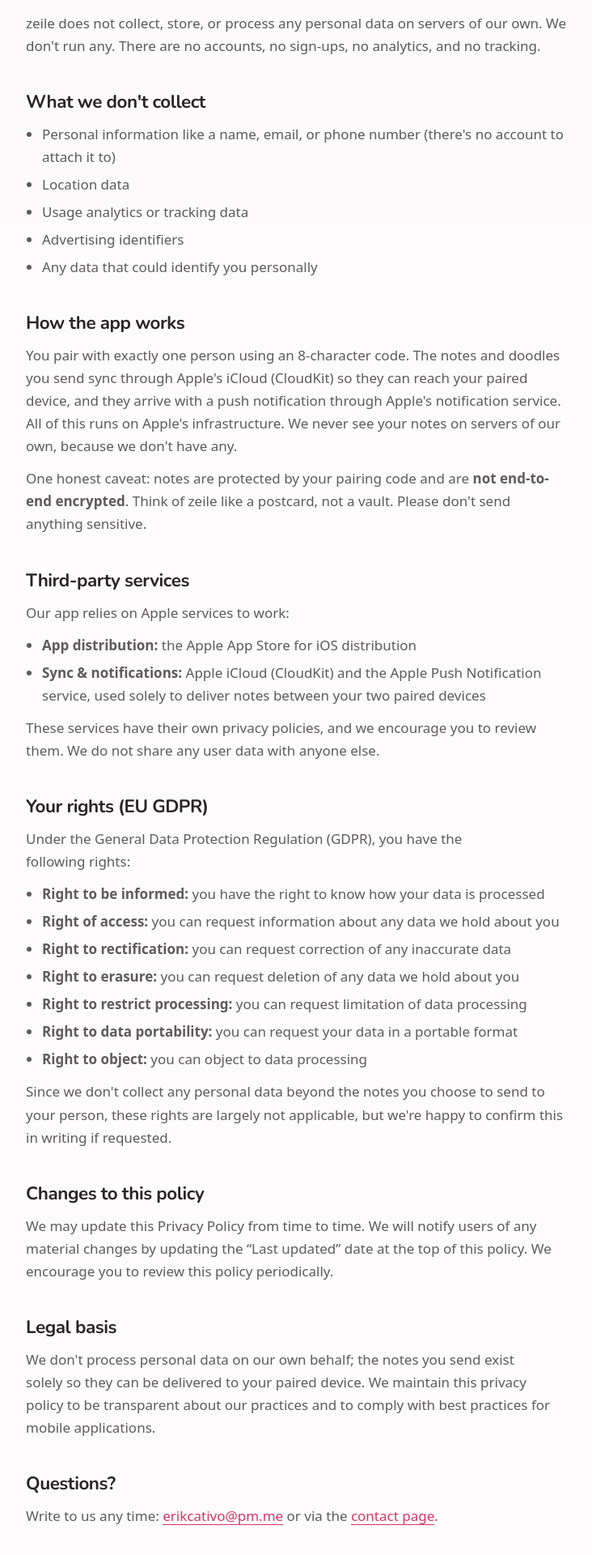
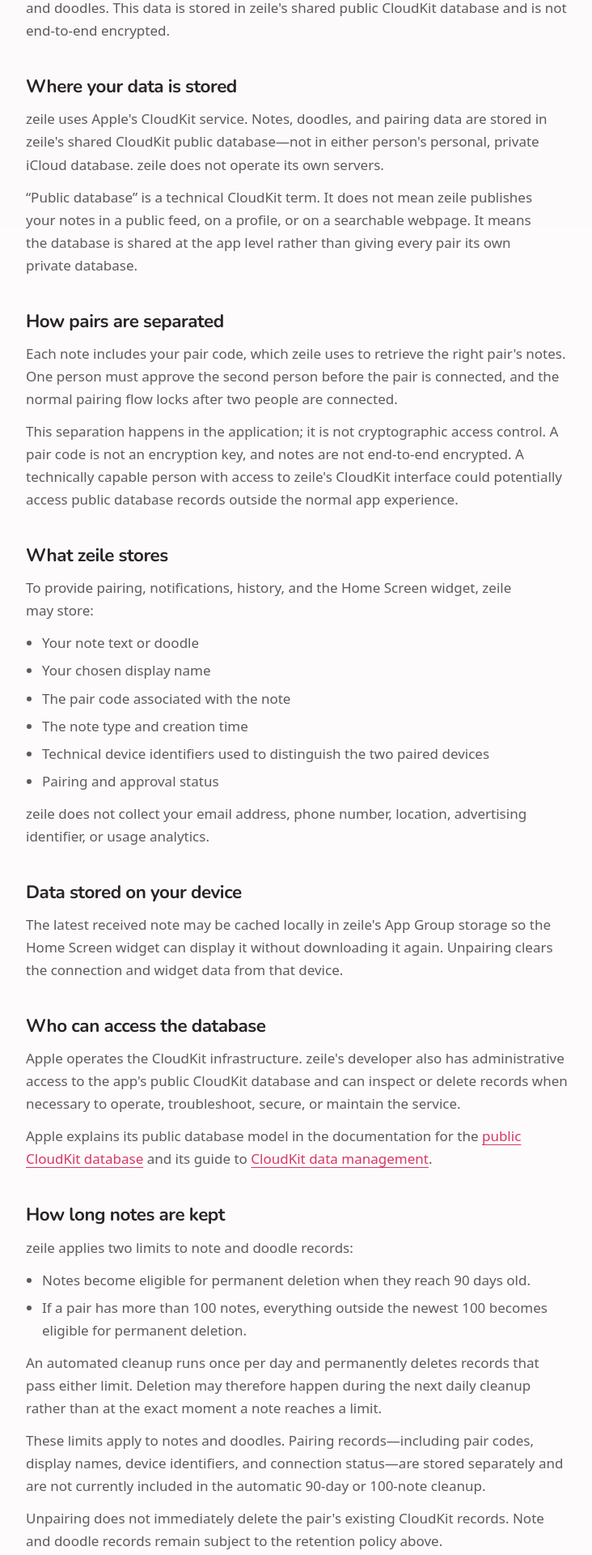
Before and after one commit to swedishfrenchpress/zeile-website, a Next.js app: page /privacy in a window 1280 px wide. Shown: the part 520-2440 px from the top of the page at 81% size, without its empty margins (272-1004 px from the left). Built offline with nearby package versions, Linux system fonts and the light colour scheme.

Commit message:
Update privacy policy details

```diff
--- a/src/app/privacy/page.tsx
+++ b/src/app/privacy/page.tsx
@@ -7,9 +7,11 @@
 export const metadata: Metadata = {
   title: "Privacy policy · zeile",
   description:
-    "How zeile handles your information: no accounts, no analytics, no tracking. Notes sync through Apple's iCloud to reach your one person.",
+    "How zeile stores and handles notes, doodles, pairing data, and device information using Apple CloudKit.",
   alternates: { canonical: "/privacy" },
 };
+
+const externalLinkClass = "text-primary underline underline-offset-4";
 
 export default function PrivacyPage() {
   return (
@@ -18,129 +20,193 @@
       intro={
         <p>
           This Privacy Policy explains how zeile (&ldquo;we,&rdquo;
-          &ldquo;our,&rdquo; or &ldquo;us&rdquo;) handles your information. We
-          are committed to protecting your privacy and being transparent about
-          our data practices.
+          &ldquo;our,&rdquo; or &ldquo;us&rdquo;) stores and handles your
+          information when you use the app.
           <span className="mt-3 block text-sm text-muted-foreground">
-            Last updated: July 12, 2026
+            Last updated: July 15, 2026
           </span>
         </p>
       }
     >
-      <SubpageSection heading="Data collection">
+      <SubpageSection heading="The short version">
         <p>
-          zeile does not collect, store, or process any personal data on
-          servers of our own. We don&apos;t run any. There are no accounts,
-          no sign-ups, no analytics, and no tracking.
+          zeile has no accounts, advertising, analytics, or tracking. It uses
+          Apple&apos;s CloudKit service to store the information needed to pair
+          two people and deliver their notes and doodles. This data is stored
+          in zeile&apos;s shared public CloudKit database and is not end-to-end
+          encrypted.
         </p>
       </SubpageSection>
 
-      <SubpageSection heading="What we don't collect">
+      <SubpageSection heading="Where your data is stored">
+        <p>
+          zeile uses Apple&apos;s CloudKit service. Notes, doodles, and pairing
+          data are stored in zeile&apos;s shared CloudKit public database—not in
+          either person&apos;s personal, private iCloud database. zeile does not
+          operate its own servers.
+        </p>
+        <p>
+          &ldquo;Public database&rdquo; is a technical CloudKit term. It does
+          not mean zeile publishes your notes in a public feed, on a profile,
+          or on a searchable webpage. It means the database is shared at the
+          app level rather than giving every pair its own private database.
+        </p>
+      </SubpageSection>
+
+      <SubpageSection heading="How pairs are separated">
+        <p>
+          Each note includes your pair code, which zeile uses to retrieve the
+          right pair&apos;s notes. One person must approve the second person
+          before the pair is connected, and the normal pairing flow locks
+          after two people are connected.
+        </p>
+        <p>
+          This separation happens in the application; it is not cryptographic
+          access control. A pair code is not an encryption key, and notes are
+          not end-to-end encrypted. A technically capable person with access
+          to zeile&apos;s CloudKit interface could potentially access public
+          database records outside the normal app experience.
+        </p>
+      </SubpageSection>
+
+      <SubpageSection heading="What zeile stores">
+        <p>
+          To provide pairing, notifications, history, and the Home Screen
+          widget, zeile may store:
+        </p>
+        <ul>
+          <li>Your note text or doodle</li>
+          <li>Your chosen display name</li>
+          <li>The pair code associated with the note</li>
+          <li>The note type and creation time</li>
+          <li>
+            Technical device identifiers used to distinguish the two paired
+            devices
+          </li>
+          <li>Pairing and approval status</li>
+        </ul>
+        <p>
+          zeile does not collect your email address, phone number, location,
+          advertising identifier, or usage analytics.
+        </p>
+      </SubpageSection>
+
+      <SubpageSection heading="Data stored on your device">
+        <p>
+          The latest received note may be cached locally in zeile&apos;s App
+          Group storage so the Home Screen widget can display it without
+          downloading it again. Unpairing clears the connection and widget
+          data from that device.
+        </p>
+      </SubpageSection>
+
+      <SubpageSection heading="Who can access the database">
+        <p>
+          Apple operates the CloudKit infrastructure. zeile&apos;s developer
+          also has administrative access to the app&apos;s public CloudKit
+          database and can inspect or delete records when necessary to
+          operate, troubleshoot, secure, or maintain the service.
+        </p>
+        <p>
+          Apple explains its public database model in the documentation for the{" "}
+          <Link
+            href="https://developer.apple.com/documentation/cloudkit/ckcontainer/publicclouddatabase"
+            className={externalLinkClass}
+          >
+            public CloudKit database
+          </Link>{" "}
+          and its guide to{" "}
+          <Link
+            href="https://developer.apple.com/documentation/cloudkit/handling-an-icloud-container-s-data"
+            className={externalLinkClass}
+          >
+            CloudKit data management
+          </Link>
+          .
+        </p>
+      </SubpageSection>
+
+      <SubpageSection heading="How long notes are kept">
+        <p>zeile applies two limits to note and doodle records:</p>
         <ul>
           <li>
-            Personal information like a name, email, or phone number
-            (there&apos;s no account to attach it to)
+            Notes become eligible for permanent deletion when they reach 90
+            days old.
           </li>
-          <li>Location data</li>
-          <li>Usage analytics or tracking data</li>
-          <li>Advertising identifiers</li>
-          <li>Any data that could identify you personally</li>
+          <li>
+            If a pair has more than 100 notes, everything outside the newest
+            100 becomes eligible for permanent deletion.
+          </li>
         </ul>
+        <p>
+          An automated cleanup runs once per day and permanently deletes
+          records that pass either limit. Deletion may therefore happen during
+          the next daily cleanup rather than at the exact moment a note reaches
+          a limit.
+        </p>
+        <p>
+          These limits apply to notes and doodles. Pairing records—including
+          pair codes, display names, device identifiers, and connection
+          status—are stored separately and are not currently included in the
+          automatic 90-day or 100-note cleanup.
+        </p>
+        <p>
+          Unpairing does not immediately delete the pair&apos;s existing
+          CloudKit records. Note and doodle records remain subject to the
+          retention policy above.
+        </p>
       </SubpageSection>
 
-      <SubpageSection heading="How the app works">
+      <SubpageSection heading="Sensitive information">
         <p>
-          You pair with exactly one person using an 8-character code. The
-          notes and doodles you send sync through Apple&apos;s iCloud
-          (CloudKit) so they can reach your paired device, and they arrive
-          with a push notification through Apple&apos;s notification service.
-          All of this runs on Apple&apos;s infrastructure. We never see your
-          notes on servers of our own, because we don&apos;t have any.
-        </p>
-        <p>
-          One honest caveat: notes are protected by your pairing code and are
-          <strong> not end-to-end encrypted</strong>. Think of zeile like a
-          postcard, not a vault. Please don&apos;t send anything sensitive.
+          Because zeile is not end-to-end encrypted storage, do not use it for
+          passwords, financial information, medical information, private keys,
+          or anything else that could cause harm if disclosed. Think of zeile
+          like a postcard, not a vault.
         </p>
       </SubpageSection>
 
       <SubpageSection heading="Third-party services">
-        <p>Our app relies on Apple services to work:</p>
+        <p>zeile relies on Apple services to work:</p>
         <ul>
           <li>
             <strong>App distribution:</strong> the Apple App Store for iOS
             distribution
           </li>
           <li>
-            <strong>Sync &amp; notifications:</strong> Apple iCloud (CloudKit)
-            and the Apple Push Notification service, used solely to deliver
-            notes between your two paired devices
+            <strong>Storage and sync:</strong> Apple iCloud and CloudKit to
+            store and deliver notes, doodles, and pairing data
+          </li>
+          <li>
+            <strong>Notifications:</strong> the Apple Push Notification
+            service to notify the paired device of a new note
           </li>
         </ul>
         <p>
-          These services have their own privacy policies, and we encourage you
-          to review them. We do not share any user data with anyone else.
+          Apple handles information under its own privacy policies. zeile does
+          not sell your data or share it with advertisers or data brokers.
         </p>
       </SubpageSection>
 
-      <SubpageSection heading="Your rights (EU GDPR)">
+      <SubpageSection heading="Your choices and rights">
         <p>
-          Under the General Data Protection Regulation (GDPR), you have the
-          following rights:
+          Depending on where you live, you may have rights to access, correct,
+          delete, restrict, or receive a copy of personal data associated with
+          you, and to object to certain processing. You may also have the right
+          to complain to your local data protection authority.
         </p>
-        <ul>
-          <li>
-            <strong>Right to be informed:</strong> you have the right to know
-            how your data is processed
-          </li>
-          <li>
-            <strong>Right of access:</strong> you can request information
-            about any data we hold about you
-          </li>
-          <li>
-            <strong>Right to rectification:</strong> you can request
-            correction of any inaccurate data
-          </li>
-          <li>
-            <strong>Right to erasure:</strong> you can request deletion of any
-            data we hold about you
-          </li>
-          <li>
-            <strong>Right to restrict processing:</strong> you can request
-            limitation of data processing
-          </li>
-          <li>
-            <strong>Right to data portability:</strong> you can request your
-            data in a portable format
-          </li>
-          <li>
-            <strong>Right to object:</strong> you can object to data
-            processing
-          </li>
-        </ul>
         <p>
-          Since we don&apos;t collect any personal data beyond the notes you
-          choose to send to your person, these rights are largely not
-          applicable, but we&apos;re happy to confirm this in writing if
-          requested.
+          Because zeile has no user accounts, our ability to identify records
+          as yours may be limited. Contact us if you want to make a request or
+          have a question about your data.
         </p>
       </SubpageSection>
 
       <SubpageSection heading="Changes to this policy">
         <p>
-          We may update this Privacy Policy from time to time. We will notify
-          users of any material changes by updating the &ldquo;Last
-          updated&rdquo; date at the top of this policy. We encourage you to
-          review this policy periodically.
-        </p>
-      </SubpageSection>
-
-      <SubpageSection heading="Legal basis">
-        <p>
-          We don&apos;t process personal data on our own behalf; the notes you
-          send exist solely so they can be delivered to your paired device.
-          We maintain this privacy policy to be transparent about our
-          practices and to comply with best practices for mobile applications.
+          We may update this Privacy Policy from time to time. We will show
+          material changes by updating the &ldquo;Last updated&rdquo; date at
+          the top of this policy. We encourage you to review it periodically.
         </p>
       </SubpageSection>
 
```
Also changed, not shown: src/lib/config.tsx (+24 -2 lines).
